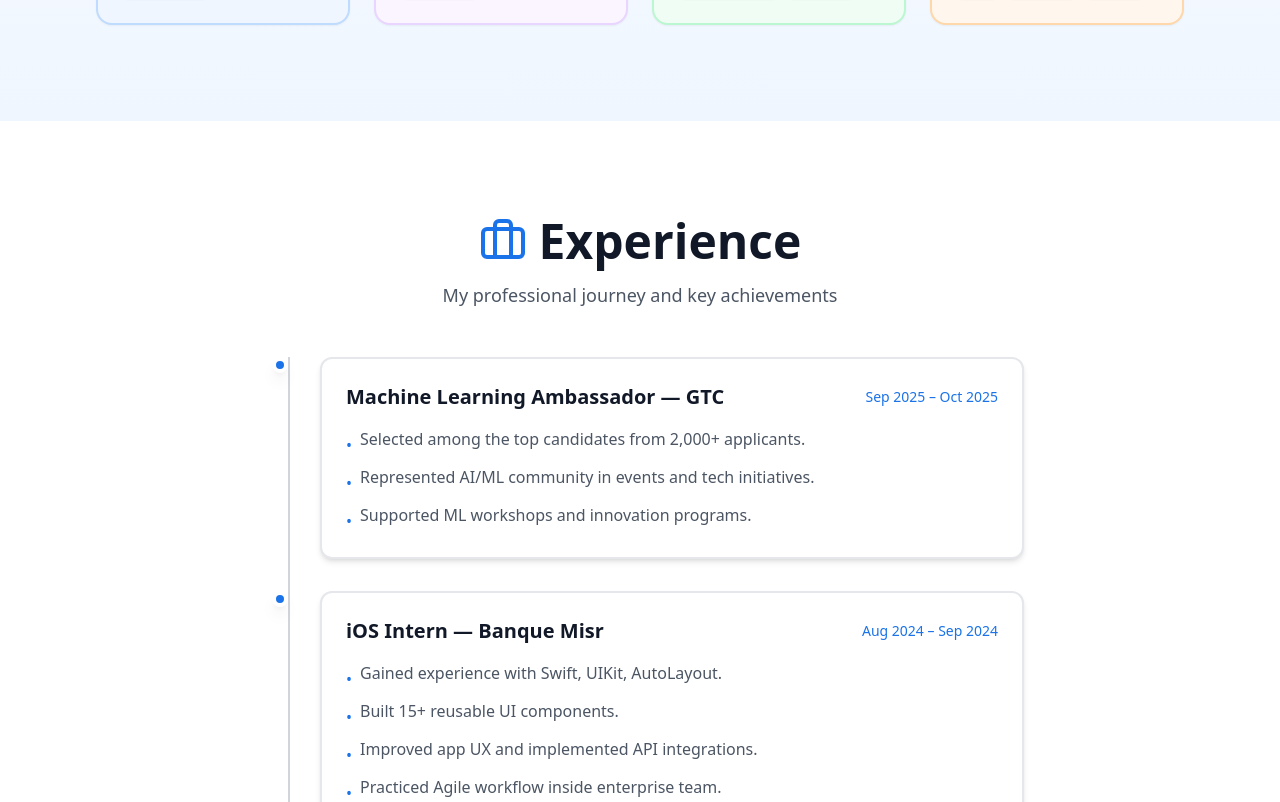
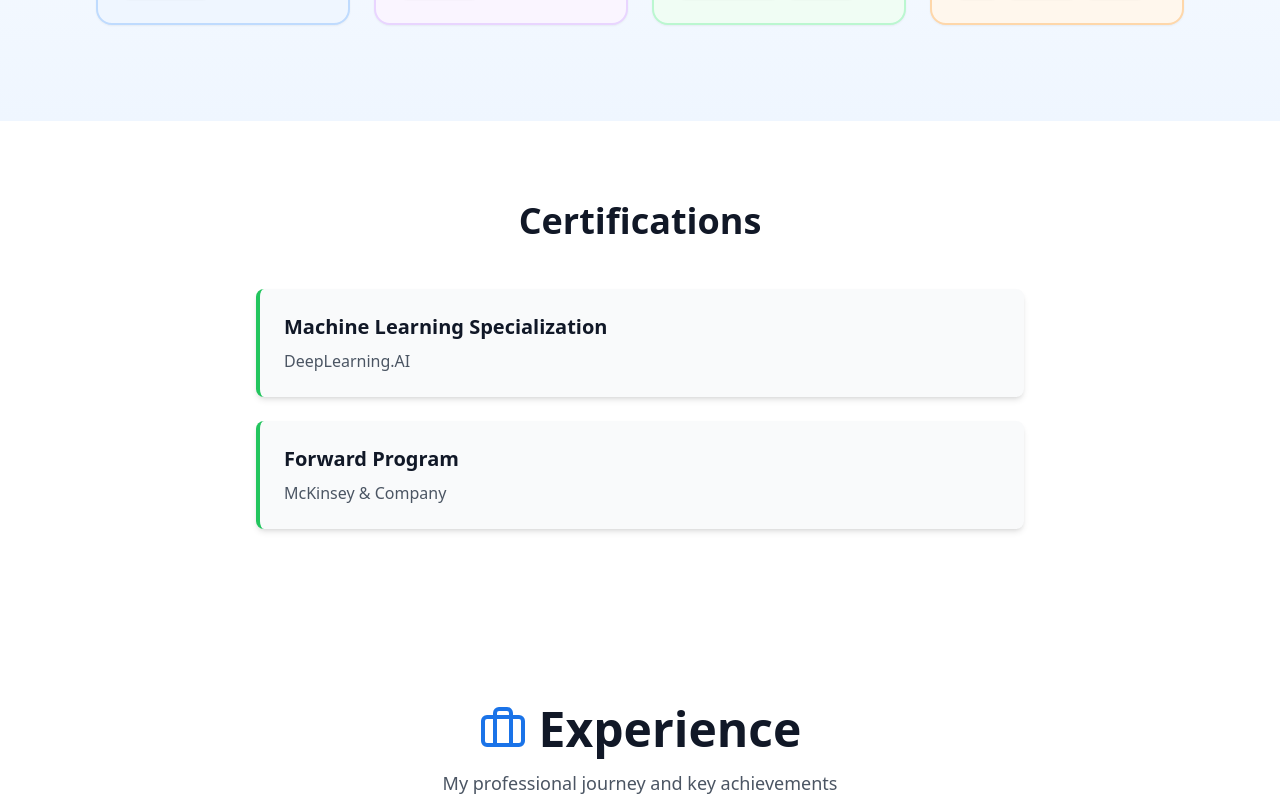
Before and after one commit to khalidsamy/ahmed-nasser-portfolio, a React (Vite) app: page / in a window 1280 px wide. Shown: the part 1995-2797 px from the top of the page. Built offline with nearby package versions, Linux system fonts and the light colour scheme.

Commit message:
feat: Add certifications section

```diff
--- a/src/App.jsx
+++ b/src/App.jsx
@@ -4,6 +4,7 @@ import Navbar from "./components/Navbar";
 import Hero from "./components/Hero";
 import About from "./components/About";
 import Skills from "./components/Skills";
+import Certifications from "./components/Certifications";
 import Experience from "./components/Experience";
 import Projects from "./components/Projects";
 import Contact from "./components/Contact";
@@ -23,6 +24,7 @@ export default function App() {
         <Hero />
         <About />
         <Skills />
+        <Certifications />
         <Experience />
         <Projects />
         <Contact />
--- a/src/components/Certifications.jsx
+++ b/src/components/Certifications.jsx
@@ -3,10 +3,12 @@ const Certifications = () => {
     {
       name: "Machine Learning Specialization",
       issuer: "DeepLearning.AI",
+      url: "https://www.coursera.org/account/accomplishments/specialization/certificate/H0ZG85YO6H9D",
     },
     {
       name: "Forward Program",
       issuer: "McKinsey & Company",
+      url: "https://www.credly.com/badges/1b6f435d-6548-4e53-9f2d-d25457759285/public_url",
     },
   ];
 
@@ -18,14 +20,17 @@ const Certifications = () => {
         </h2>
         <div className="max-w-3xl mx-auto space-y-6">
           {certifications.map((cert, index) => (
-            <div
+            <a
               key={index}
-              className="bg-gray-50 p-6 rounded-lg shadow-md hover:shadow-xl transition-shadow border-l-4 border-green-500">
+              href={cert.url}
+              target="_blank"
+              rel="noopener noreferrer"
+              className="block bg-gray-50 p-6 rounded-lg shadow-md hover:shadow-xl transition-shadow border-l-4 border-green-500 hover:bg-gray-100">
               <h3 className="text-xl font-bold text-gray-900 mb-2">
                 {cert.name}
               </h3>
               <p className="text-gray-600">{cert.issuer}</p>
-            </div>
+            </a>
           ))}
         </div>
       </div>
```
